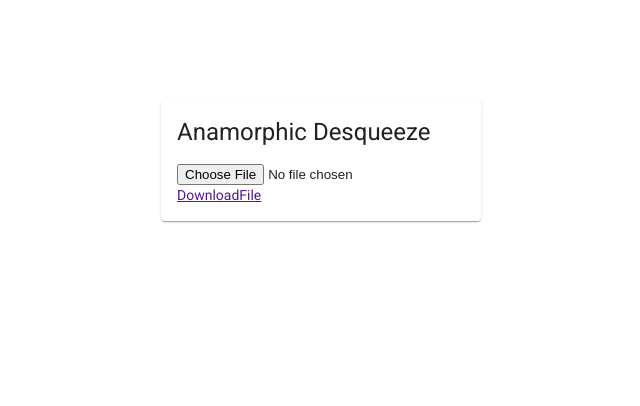
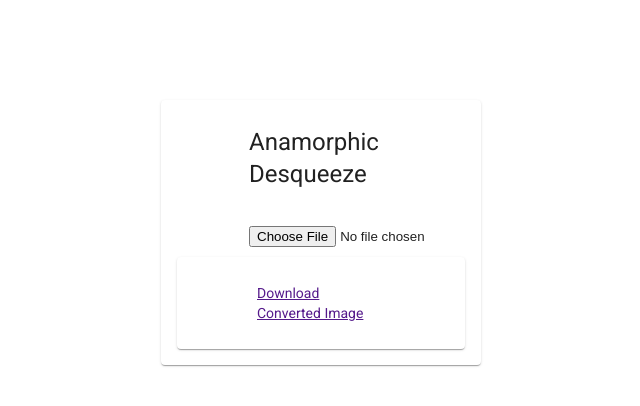
Before and after one commit to nikunjsingh93/anamorphic_desqueeze, an Angular app: page / in a window 1280 px wide. Shown: the top 406 px of the page, without its empty margins (319-959 px from the left). Built offline with nearby package versions, Linux system fonts and the light colour scheme.

Commit message:
ui center

```diff
--- a/src/app/app.component.html
+++ b/src/app/app.component.html
@@ -2,15 +2,18 @@
   <div class="col-60"></div>
   <div class="col-40 padding-top-100">
     <mat-card>
+      <div  class="center">
       <h1>Anamorphic Desqueeze</h1>
+    </div>
+      <div class="padding-bottom-10 center">
+        <input type="file" (change)="onImageChange($event)" accept="image/*">
+      </div>
 
-
-      <input type="file" (change)="onImageChange($event)" accept="image/*">
-
-
-      <a [href]="fileUrl" download="converted.jpg">DownloadFile</a>
-
-
+      <mat-card>
+        <div class="center">
+          <a [href]="fileUrl" download="converted.jpg" class="">Download Converted Image</a>
+        </div>
+      </mat-card>
 
     </mat-card>
   </div>
--- a/src/app/app.component.scss
+++ b/src/app/app.component.scss
@@ -100,3 +100,9 @@ button {
     }
 
   }
+
+  .center {
+    margin: auto;
+    width: 50%;
+    padding: 10px;
+  }
```
